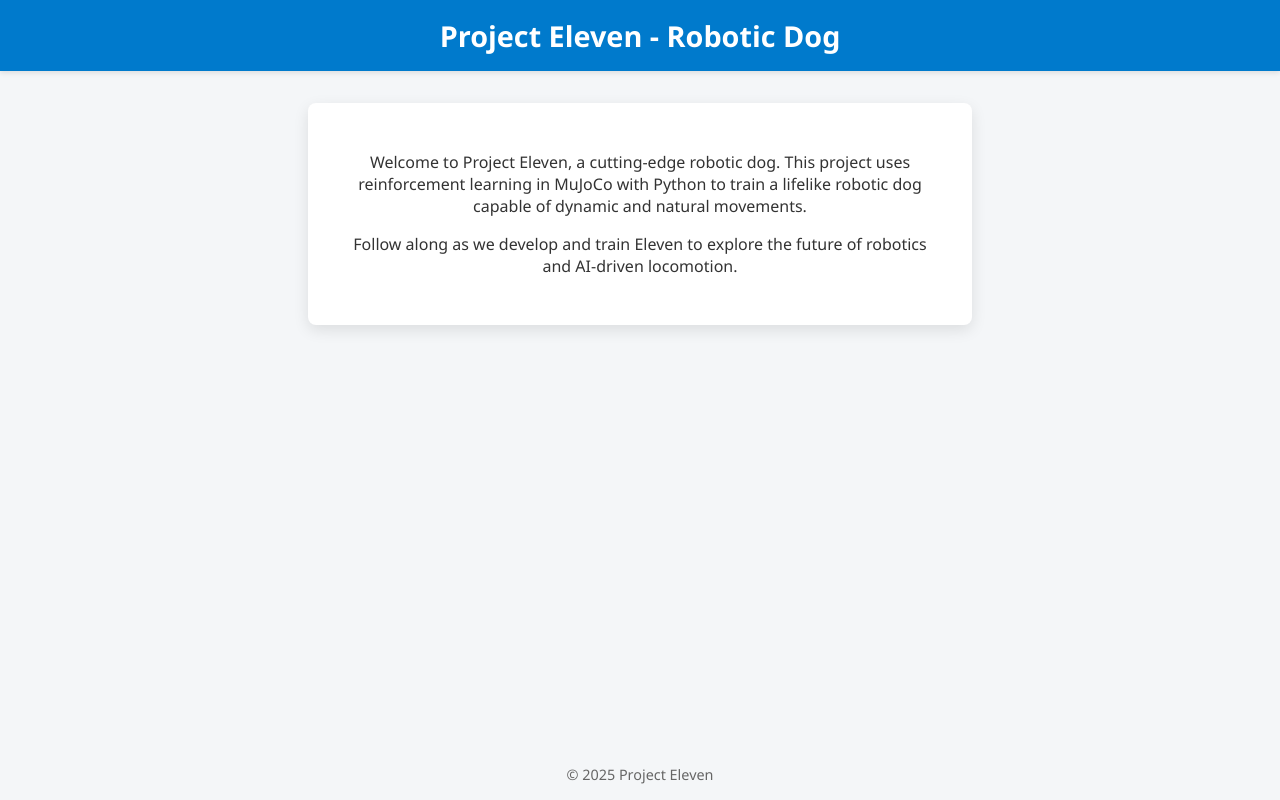
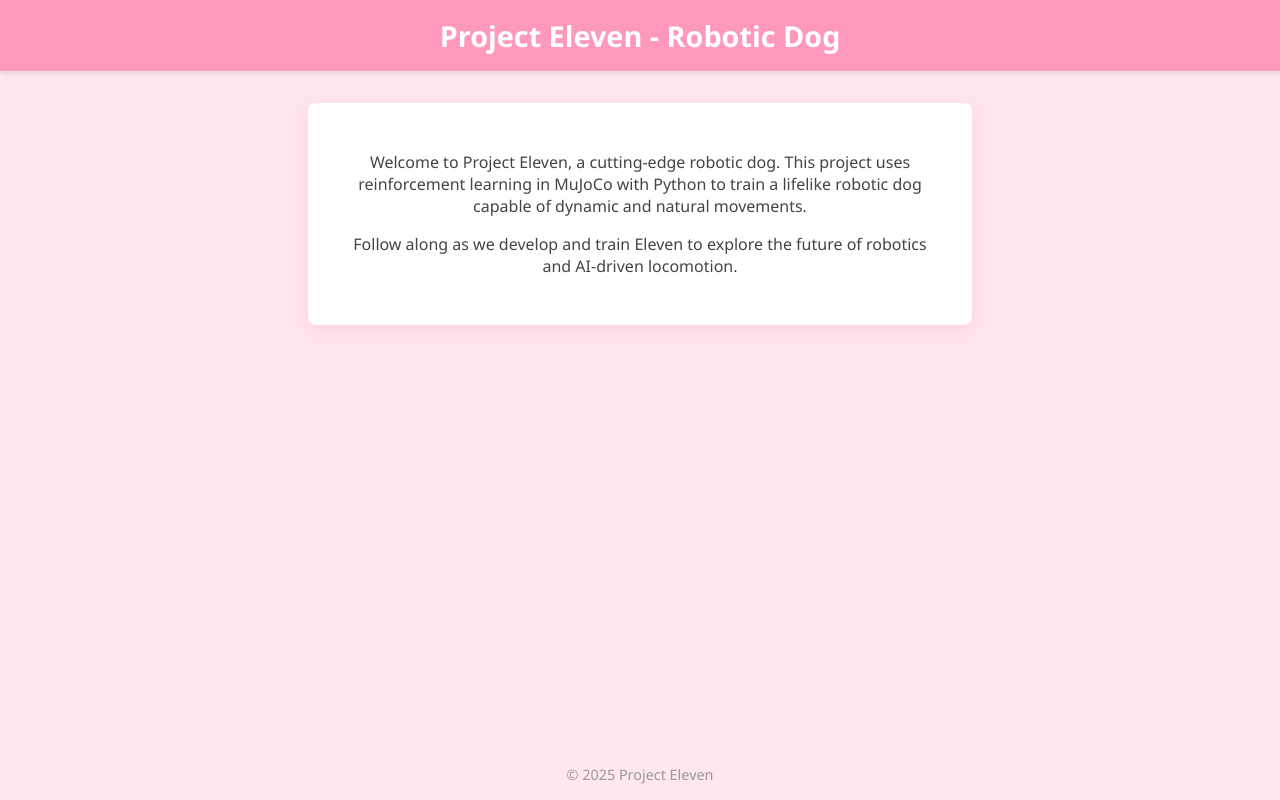
Before and after one commit to Sjschhabra/project-eleven.github.io, a plain HTML site: page index.html in a window 1280 px wide. Drawn offline with Linux system fonts and the light colour scheme.

Commit message:
Update index.html

```diff
--- a/index.html
+++ b/index.html
@@ -7,7 +7,7 @@
   <style>
     body {
       font-family: 'Segoe UI', Tahoma, Geneva, Verdana, sans-serif;
-      background: #f4f6f8;
+      background: #ffe6f0; /* light pink */
       color: #333;
       margin: 0;
       padding: 0;
@@ -19,7 +19,7 @@
       text-align: center;
     }
     header {
-      background-color: #007acc;
+      background-color: #ff99bb; /* medium light pink */
       color: white;
       width: 100%;
       padding: 1rem 0;
@@ -32,12 +32,13 @@
       padding: 2rem;
       background: white;
       border-radius: 8px;
-      box-shadow: 0 5px 15px rgba(0,0,0,0.1);
+      box-shadow: 0 5px 15px rgba(255, 153, 187, 0.3); /* soft pink shadow */
       margin: 2rem;
+      color: #444;
     }
     footer {
       font-size: 0.9rem;
-      color: #666;
+      color: #999;
       margin-top: auto;
       padding: 1rem;
     }
```
